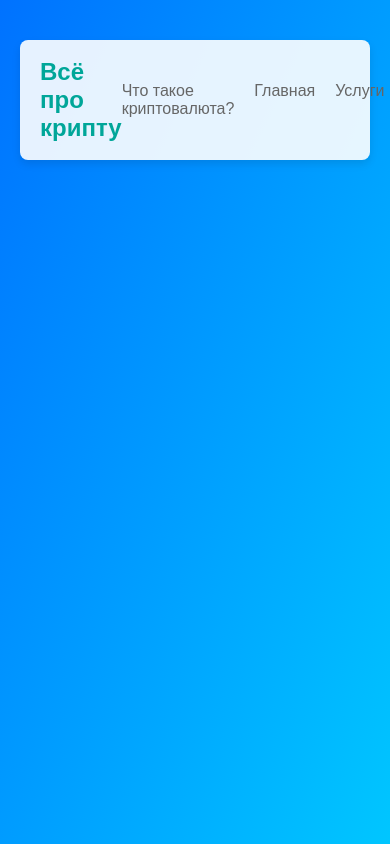
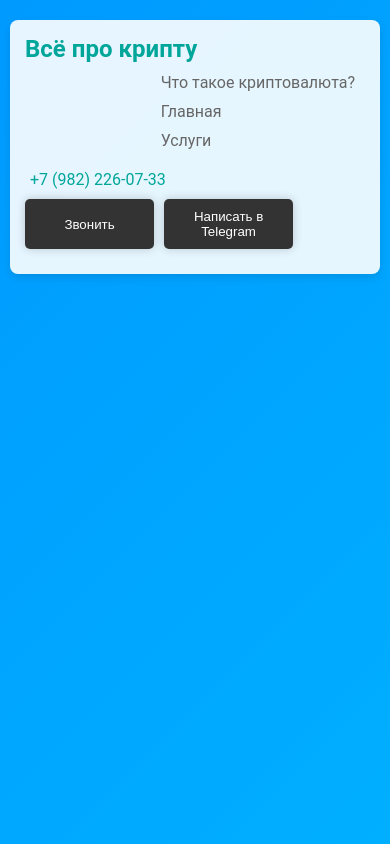
Before and after one commit to 342r3rfheiuwhf2893yr289hfh342r/first1, a plain HTML site: page index.html in a window 390 px wide. Drawn offline with Linux system fonts and the light colour scheme.

Commit message:
Add files via upload

```diff
--- a/index.html
+++ b/index.html
@@ -47,12 +47,11 @@
       window.location.href = "https://t.me/+2lkZDZ6y0vhkMGZi";
     });
 
-    // Добавляем класс show через 0.5 секунды после загрузки страницы
     window.addEventListener('load', () => {
-      setTimeout(() => {
-        header.classList.add('show');
-      }, 500);
-    });
+  setTimeout(() => {
+    document.querySelector('.content-container').classList.add('show');
+  }, 500);
+});
 
   </script>
 
--- a/style.css
+++ b/style.css
@@ -1,24 +1,24 @@
+:root {
+  --primary-color: #0072ff;
+  --secondary-color: #00c6ff;
+  --overlay-color: rgba(255, 255, 255, 0.08);
+  --pattern-size: 30px;
+}
+
 body {
   margin: 0;
-  font-family: sans-serif;
-  overflow-x: hidden;  /* Скрываем горизонтальную прокрутку */
-}
-.header {
-  opacity: 0; /* Начальное состояние: невидимый */
-  transform: translateY(-px); /* Начальное положение: немного выше */
-  transition: opacity 1s ease-in-out, transform 1s ease-in-out; /* Анимация: 1 секунда, плавный переход */
+  font-family: 'Roboto', sans-serif;
+  overflow-x: hidden;
+  min-height: 100vh;
 }
 
-.header.show {
-  opacity: 3; /* Конечное состояние: видимый */
-  transform: translateY(20px); /* Конечное положение */
-}
 .background-container {
   position: relative;
   min-height: 100vh;
   width: 100%;
-  overflow: hidden; /*  Важный атрибут, предотвращающий прокрутку за границами .background-container */
+  overflow: hidden;
 }
+
 .background-container::before {
   content: "";
   position: absolute;
@@ -26,32 +26,35 @@ body {
   left: 0;
   width: 100%;
   height: 100%;
-  background: linear-gradient(to bottom right, #0072ff, #00c6ff);
   z-index: -1;
+  background: linear-gradient(135deg, var(--primary-color), var(--secondary-color));
+  background-size: 400% 400%;
+  animation: gradientAnimation 15s ease infinite;
 }
+
 .content-container {
   z-index: 1;
-  width: 100%;
   display: flex;
   flex-direction: column;
-  min-height: 100vh;
+  opacity: 0;
+  transform: translateY(0px); /* Initially moved slightly off-screen */
+  transition: opacity 1s ease-in-out, transform 1s ease-in-out; /* Add transitions */
 }
+.content-container.show {
+  opacity: 1;
+  transform: translateY(10px);
+}
+
 
 .header {
   display: flex;
   align-items: center;
   justify-content: space-between;
-  padding: 15px 20px;
+  padding: 15px;
   background-color: rgba(255, 255, 255, 0.9);
   border-radius: 8px;
-  margin: 20px;
+  margin: 10px;
   box-shadow: 0 4px 8px rgba(0, 0, 0, 0.1);
-  position: relative; /* Разрешает правильную работу смежных элементов */
-}
-.buttons {
-  display: flex;
-  gap: 10px;
-  position: relative;
 }
 
 .logo {
@@ -59,9 +62,10 @@ body {
   font-weight: bold;
   color: #00a699;
 }
+
 .nav {
   margin-left: auto;
-  margin-right: 20px;
+  margin-right: 10px;
 }
 
 .nav ul {
@@ -72,54 +76,88 @@ body {
 }
 
 .nav li {
-  margin-right: 20px;
+  margin-right: 15px;
 }
+
 .nav a {
   text-decoration: none;
   color: #666;
 }
+
 .contact {
-  margin-right: 20px;
+  margin-right: 10px;
   display: flex;
   align-items: center;
 }
+
 .phone {
   color: #00a699;
   margin-left: 5px;
 }
 
+.buttons {
+  display: flex;
+  gap: 10px;
+}
+
 .glow-button {
   background-color: #333;
   color: white;
-  padding: 15px 30px;
+  padding: 10px 20px;
   border: none;
   border-radius: 5px;
   cursor: pointer;
   transition: all 0.3s ease;
   box-shadow: 0 0 10px rgba(0, 0, 0, 0.2);
-  position: relative;
 }
+
 .glow-button:hover {
   background-image: linear-gradient(to right, #FFD700, #FFD700);
   box-shadow: 0 0 20px rgba(255, 215, 0, 0.5);
 }
-.glow-button:hover::before,
-.glow-button:hover::after {
-  content: '';
-  position: absolute;
-  top: 50%;
-  left: 50%;
-  transform: translate(-50%, -50%);
-  width: calc(100% + 20px);
-  height: calc(100% + 20px);
-  background-color: rgba(255, 215, 0, 0.3);
-  border-radius: 10px;
-  z-index: -1;
+
+/* Media Queries for Responsiveness */
+@media (max-width: 768px) {
+  .header {
+    flex-direction: column; /* Stack elements vertically on smaller screens */
+    align-items: flex-start; /* Align items to the start */
+  }
+
+  .logo {
+    margin-bottom: 10px; /* Add margin below logo */
+  }
+
+  .nav ul {
+    flex-direction: column; /* Stack navigation items vertically */
+  }
+
+  .nav li {
+    margin-right: 0;
+    margin-bottom: 10px;
+  }
+
+  .contact, .buttons{
+    margin-right:0;
+  }
+
+  .contact {
+    margin-top: 10px;
+  }
+
+  .buttons {
+    margin-top: 10px;
+  }
+
+  .glow-button {
+    width: 100%; /* Make buttons full width */
+    margin-bottom: 10px; /* Add margin below buttons */
+  }
 }
-.glow-button:hover::after {
-  filter: blur(10px);
+
+
+
+@keyframes gradientAnimation {
+  0% { background-position: 0% 50%; }
+  50% { background-position: 100% 50%; }
+  100% { background-position: 0% 50%; }
 }
-.glow-button:active {
-  transform: scale(1.1);
-  box-shadow: 0 0 5px rgba(0, 0, 0, 0.3);
-}
```
